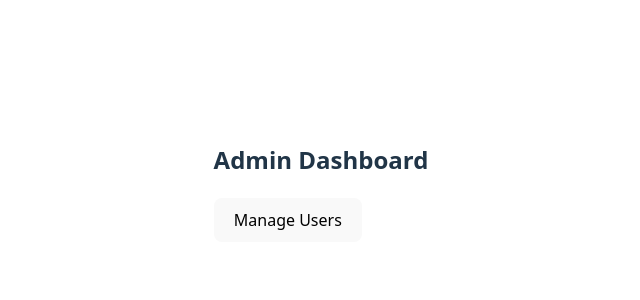
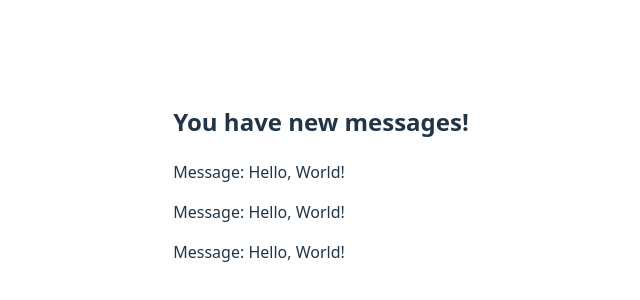
Before and after one commit to kih1015/REACT-STUDY, a React (Vite) app in the folder learning-jsx/: page / in a window 1280 px wide. Shown: the part 218-518 px from the top of the page, without its empty margins (319-959 px from the left). Built offline with nearby package versions, Linux system fonts and the light colour scheme.

Commit message:
feat: 조건부 렌더링(연산자)

```diff
--- a/learning-jsx/src/App.jsx
+++ b/learning-jsx/src/App.jsx
@@ -1,26 +1,19 @@
 import "./App.css";
 
-function getUserContent(userStatus) {
-  return userStatus === "admin" ? (
-    <div>
-      <h2>Admin Dashboard</h2>
-      <button>Manage Users</button>
-    </div>
-  ) : userStatus === "member" ? (
-    <section>
-      <h2>Member Home</h2>
-      <p>Welcome to the community!</p>
-    </section>
-  ) : (
-    <article>
-      <h2>Guest Access</h2>
-      <a href="/signup">Sign up here</a>
-    </article>
+function App() {
+  const hasMessages = true;
+  const message = "Hello, World!";
+
+  return (
+    <>
+      {hasMessages && <h2>You have new messages!</h2>}
+
+      {message && <p>Message: {message}</p>}
+
+      <p>Message: {message ?? <em>No message</em>}</p>
+      <p>Message: {message || <em>Empty</em>}</p>
+    </>
   );
 }
 
-function App() {
-  return <>{getUserContent("admin")}</>;
-}
-
 export default App;
```
